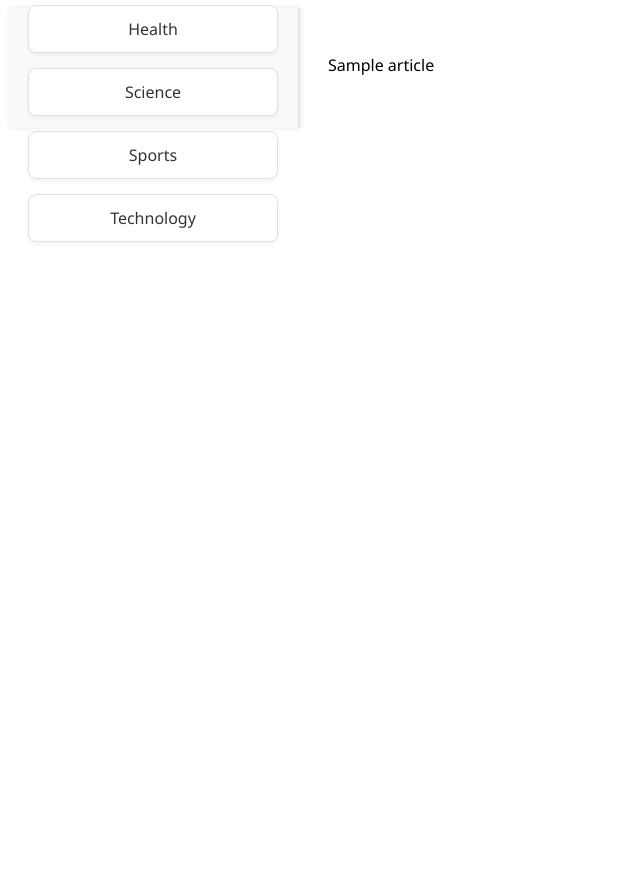
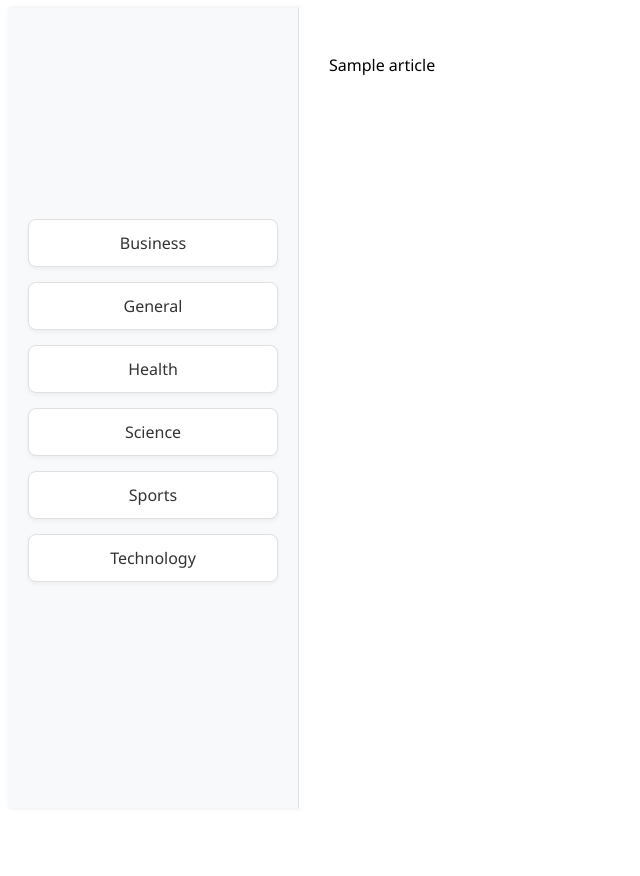
Before and after one commit to NikiTosikM/Articles, a FastAPI app: template templates/main.html in a window 1280 px wide. Shown: the whole page, without its empty margins (0-640 px from the left). After the commit the page ends 808 px from the top, so only its background shows below. Run offline with FastAPI, Linux system fonts and the light colour scheme; the template is opened without the code that fills it: most values are stand-ins (such as "Sample title", 1, 10 or a date in 2020); parts of the project's set-up code (start-up, migrations or seed data) failed here and were passed over.

Commit message:
style categories

```diff
--- a/static/css/style.css
+++ b/static/css/style.css
@@ -2,13 +2,10 @@ main {
     display: flex;
     min-height: 100vh;
     font-family: 'Segoe UI', Tahoma, Geneva, Verdana, sans-serif;
-    overflow: hidden; /* Добавлено чтобы избежать двойного скролла */
 }
 
 .categories {
-    position: fixed; /* Фиксированная позиция */
     width: 250px;
-    height: 10vh; /* Высота во весь экран */
     padding: 20px;
     background-color: #f8f9fa;
     border-right: 1px solid #e0e0e0;
@@ -55,9 +52,6 @@ main {
     flex: 1;
     padding: 30px;
     background-color: white;
-    margin-left: 290px; /* Отступ равный ширине категорий + padding */
-    height: 100vh; /* Высота во весь экран */
-    overflow-y: auto; /* Скролл для контента */
 }
 
 /* Дополнительные стили для текста категорий при активном состоянии */
@@ -67,6 +61,6 @@ main {
     border-color: #007bff;
 }
 
-.category_link {
+.category_link{
     text-decoration: none;
 }
```
